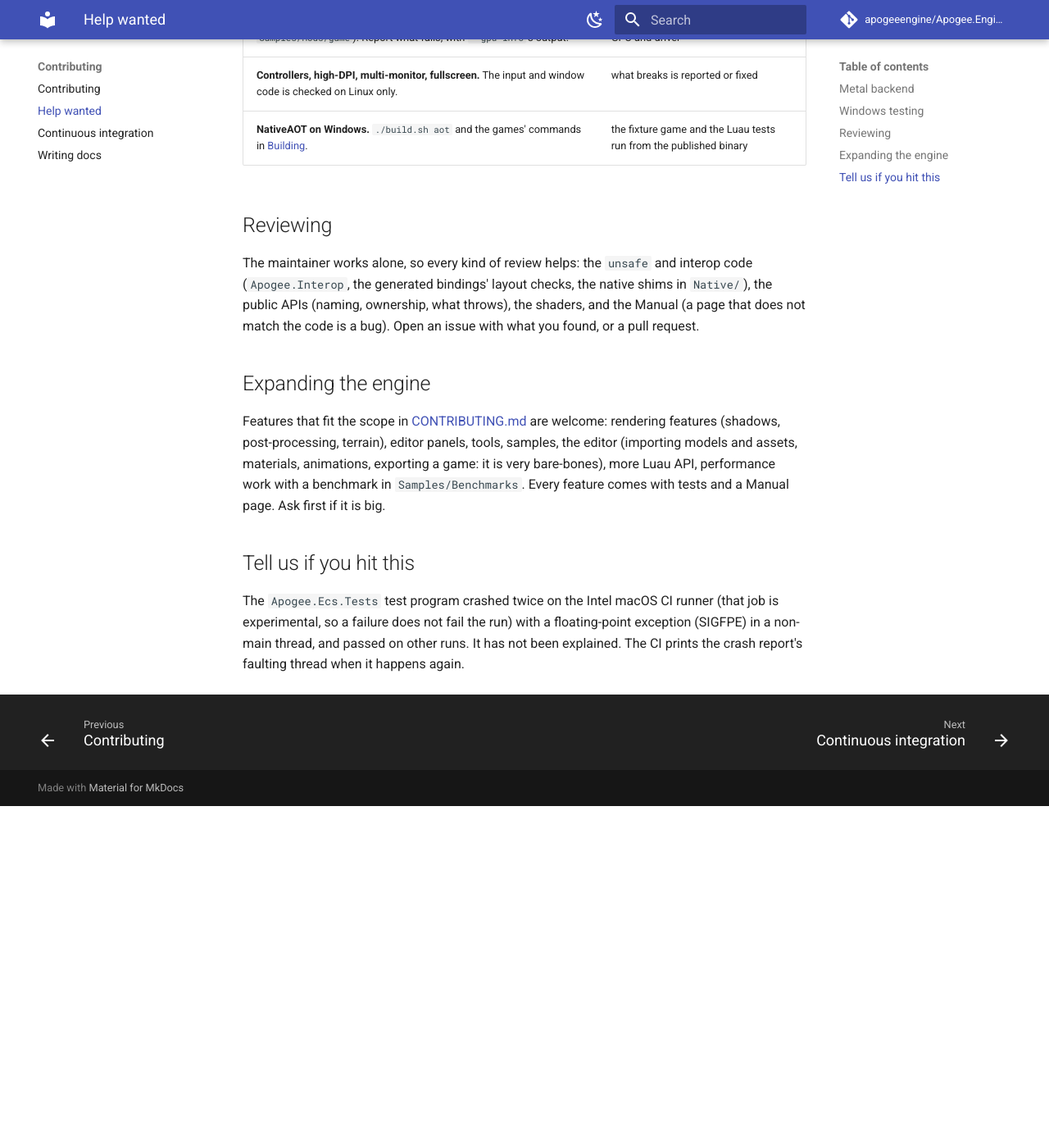
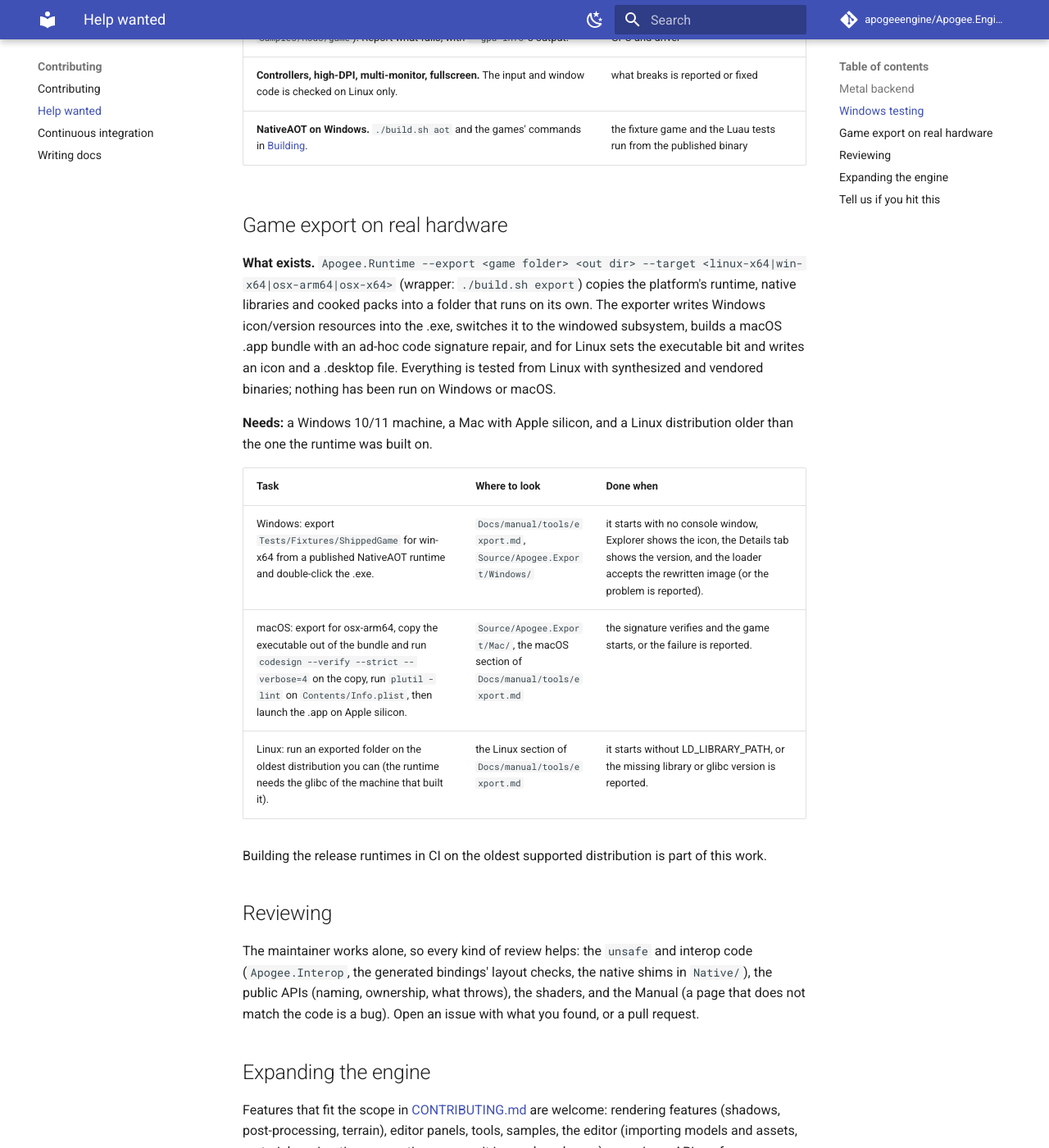
Before and after one commit to apogeeengine/Apogee.Engine, an MkDocs documentation site: the page built from Docs/contributing/help-wanted.md, in a window 1280 px wide and 1400 px high, scrolled down 2038 px. Shown: the whole window at 82% size. Built offline with MkDocs 1.6.1 and Material for MkDocs 9.7.7, drawn with Linux system fonts in a browser that asks for light colours; comment, search, counter and statistics services are not loaded; before the commit the page ends 3021 px from its top, so only the background shows below that.

Commit message:
docs(contributing): ask for export testing on Windows, macOS and older Linux
Signed-off-by: lheintzmann1 <lheintzmann1@disroot.org>

```diff
--- a/Docs/contributing/help-wanted.md
+++ b/Docs/contributing/help-wanted.md
@@ -34,6 +34,20 @@ hardware.
 | **Controllers, high-DPI, multi-monitor, fullscreen.** The input and window code is checked on Linux only. | what breaks is reported or fixed |
 | **NativeAOT on Windows.** `./build.sh aot` and the games' commands in [Building](../getting-started/building.md). | the fixture game and the Luau tests run from the published binary |
 
+## Game export on real hardware
+
+**What exists.** `Apogee.Runtime --export <game folder> <out dir> --target <linux-x64|win-x64|osx-arm64|osx-x64>` (wrapper: `./build.sh export`) copies the platform's runtime, native libraries and cooked packs into a folder that runs on its own. The exporter writes Windows icon/version resources into the .exe, switches it to the windowed subsystem, builds a macOS .app bundle with an ad-hoc code signature repair, and for Linux sets the executable bit and writes an icon and a .desktop file. Everything is tested from Linux with synthesized and vendored binaries; nothing has been run on Windows or macOS.
+
+**Needs:** a Windows 10/11 machine, a Mac with Apple silicon, and a Linux distribution older than the one the runtime was built on.
+
+| Task | Where to look | Done when |
+| --- | --- | --- |
+| Windows: export `Tests/Fixtures/ShippedGame` for win-x64 from a published NativeAOT runtime and double-click the .exe. | `Docs/manual/tools/export.md`, `Source/Apogee.Export/Windows/` | it starts with no console window, Explorer shows the icon, the Details tab shows the version, and the loader accepts the rewritten image (or the problem is reported). |
+| macOS: export for osx-arm64, copy the executable out of the bundle and run `codesign --verify --strict --verbose=4` on the copy, run `plutil -lint` on `Contents/Info.plist`, then launch the .app on Apple silicon. | `Source/Apogee.Export/Mac/`, the macOS section of `Docs/manual/tools/export.md` | the signature verifies and the game starts, or the failure is reported. |
+| Linux: run an exported folder on the oldest distribution you can (the runtime needs the glibc of the machine that built it). | the Linux section of `Docs/manual/tools/export.md` | it starts without LD_LIBRARY_PATH, or the missing library or glibc version is reported. |
+
+Building the release runtimes in CI on the oldest supported distribution is part of this work.
+
 ## Reviewing
 
 The maintainer works alone, so every kind of review helps: the `unsafe` and interop code (`Apogee.Interop`, the generated bindings' layout checks, the native shims in `Native/`), the public APIs (naming, ownership, what throws),
```
